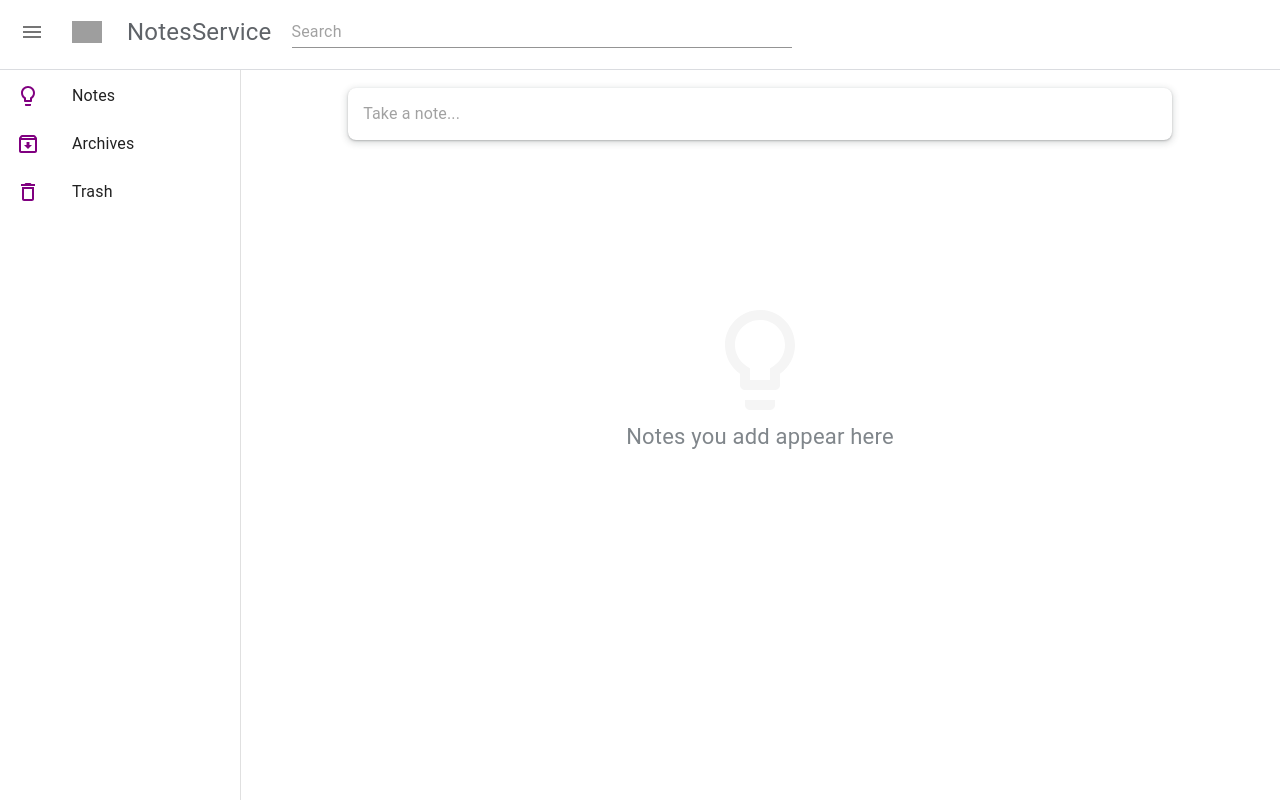
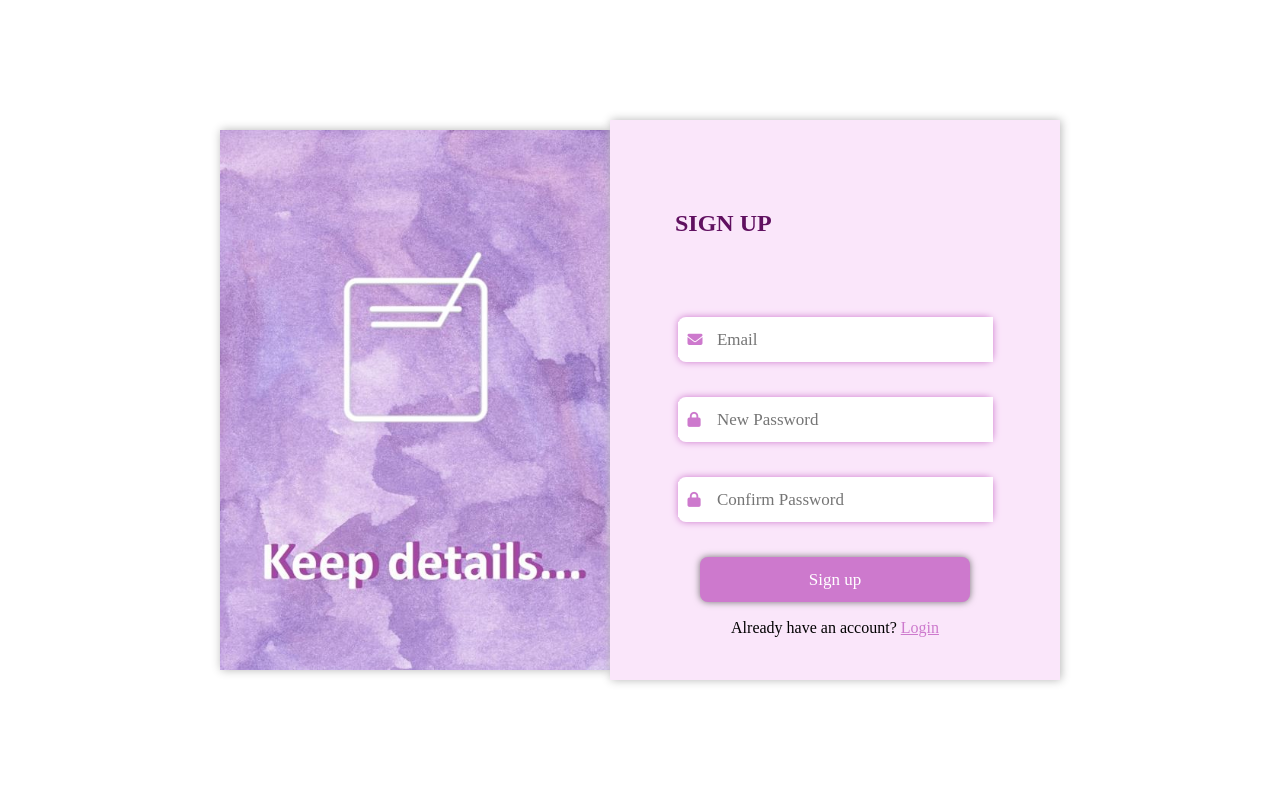
Before and after one commit to Elmedinalahu/Note-taking-Service, a React (Create React App) app in the folder notes-service-react/: page /signup in a window 1280 px wide. Built offline with nearby package versions, Linux system fonts and the light colour scheme; grey boxes are pictures that could not be loaded.

Commit message:
Onstep back

```diff
--- a/notes-service-react/src/App.js
+++ b/notes-service-react/src/App.js
@@ -1,12 +1,11 @@
-
 //components
 import Home from './components/Home';
 import DataProvider from './context/DataProvider';
-
-
+import './App.css';
+import Login from './Login.jsx';
+import SignUp from './SignUp.jsx';
 import { BrowserRouter as Router, Route, Routes } from "react-router-dom";
 import React, { useState } from "react";
-
 
 function App() {
   const [note, setData] = useState("");
@@ -20,8 +19,14 @@ function App() {
   };
   return (
 
-    <DataProvider><Home /></DataProvider>
+    <Router>
+        <Routes>
+          <Route path="/login" element={<Login />} />
+          <Route path="/signup" element={<SignUp />}/>
+          <Route path="/*" element={<Home />}/>
+        </Routes>
+      </Router>
   );
 }
 
-export default App;
+export default App;;
--- a/notes-service-react/src/components/notes/Form.jsx
+++ b/notes-service-react/src/components/notes/Form.jsx
@@ -12,7 +12,7 @@ const Container = styled(Box)`
     margin: auto;
     box-shadow: 0 1px 2px 0 rgb(60 64 67 / 30%), 0 2px 6px 2px rgb(60 64 67 / 15%);
     border-color: #e0e0e0;
-    width: 80%;
+    width: 600px;
     border-radius: 8px;
     min-height: 30px;
     padding: 10px 15px;
```
Also changed, not shown: notes-service-react/src/components/Home.jsx (+2 -7 lines).
